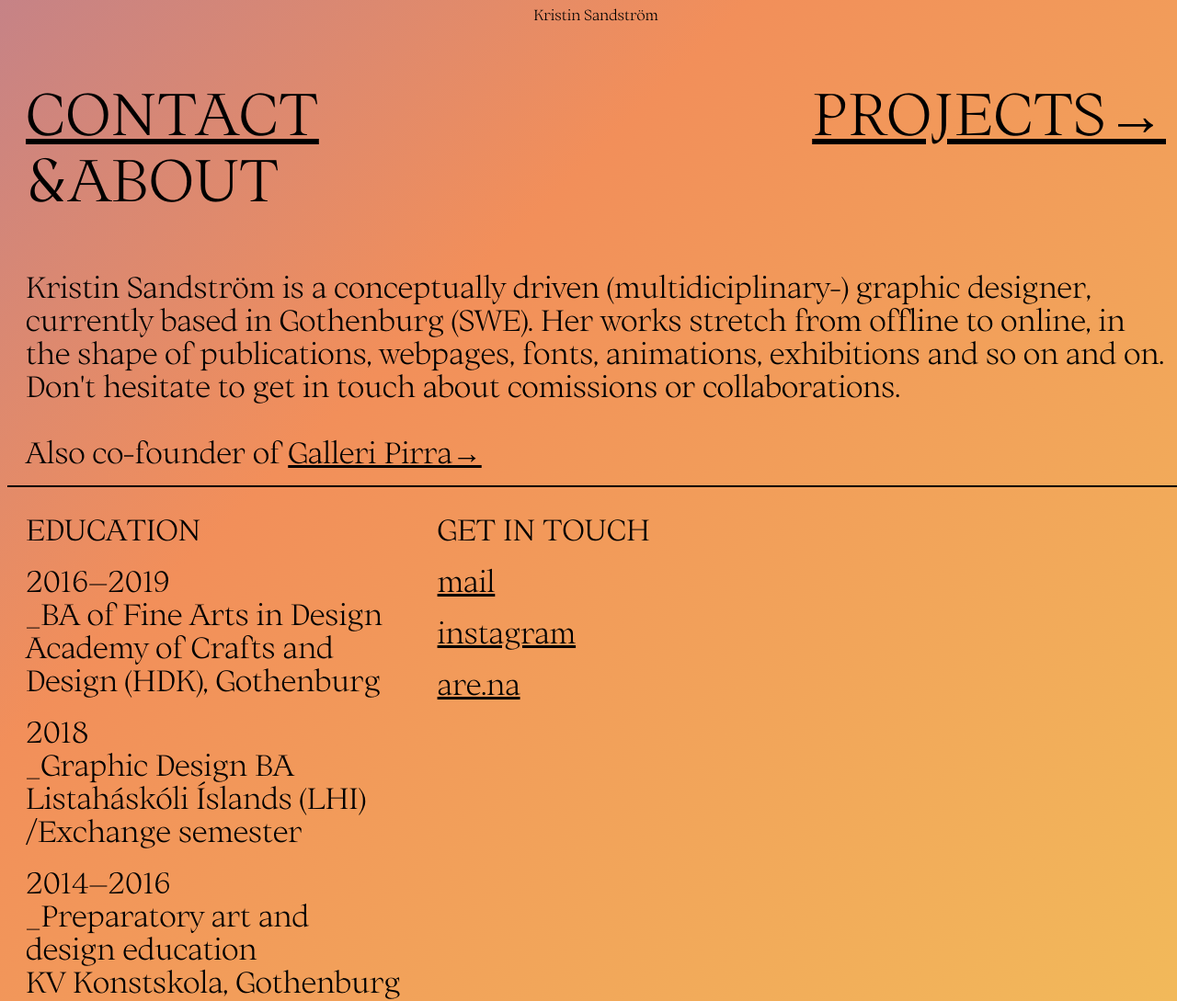
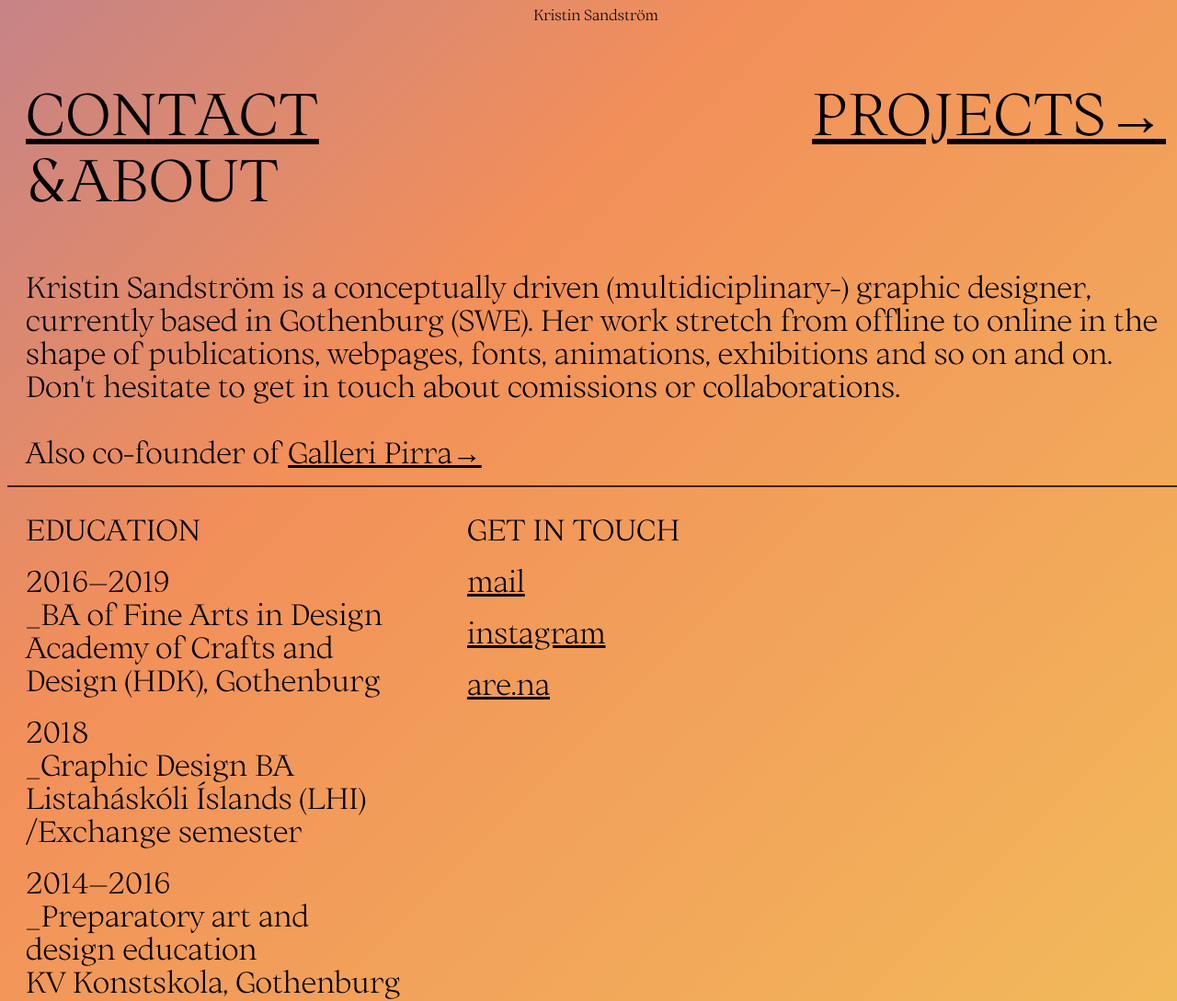
Before and after one commit to kristinsandstrom/portfolio, a plain HTML site: page contact.html in a window 1280 px wide. Shown: the top 1089 px of the page at 92% size. Drawn offline with Linux system fonts and the light colour scheme.

Commit message:
Update contact.html

```diff
--- a/contact.html
+++ b/contact.html
@@ -2,20 +2,38 @@
 
 <link rel="stylesheet" type="text/css" href="startpage.css">
 <meta charset="UTF-8">
+
 <meta name="viewport" content="width=device-width, initial-scale=1.0">
 <link rel="shortcut icon" href="img/favicon.ico" type="image/x-icon">
 <link rel="icon" href="img/favicon.ico" type="image/x-icon">
 
-<title>Kristin Sandström</title>
+<meta name="description" content="Kristin Sandström is a multidiciplinary graphic designer working with conceptual ideas both offline and online.">
+<meta property="og:title" content="Kristin Sandström">
+<meta property="og:site_name" content="Kristin Sandström">
+<meta property="og:url" content="https://kristinsandstrom.se/">
+<meta property="og:type" content="website">
+<meta name="robots" content="project">
+<meta property="og:description" content="Kristin Sandström is a multidiciplinary graphic designer working with conceptual ideas both offline and online. Based in Gothenburg (SWE).">
+<meta name="author" content="about">
+<meta name="keywords" content="graphic design portfolio kristin sandström">
+
+<title>Contact&About</title>
 
 </head>
+
+
 <p>Kristin Sandström</p>
+
 <body>
+
 
 	<div class="header">
 	<h1 class="contact"><u>Contact</u> <br>&about</h1> <h1 class="projects"><a href="projects.html"><u>projects→</u></a></h1>
 </div>
-	<h2 id="first-text">Kristin Sandström is a conceptually driven (multidiciplinary-) graphic designer, currently based in Gothenburg (SWE). Her works stretch from offline to online, in the shape of publications, webpages, fonts, animations, exhibitions and so on and on. Don't hesitate to get in touch about comissions or collaborations.
+
+<div class="content">
+
+	<h2 id="first-text">Kristin Sandström is a conceptually driven (multidiciplinary-) graphic designer, currently based in Gothenburg (SWE). Her work stretch from offline to online in the shape of publications, webpages, fonts, animations, exhibitions and so on and on. Don't hesitate to get in touch about comissions or collaborations.
 		<br>
 		<br>
 		Also co-founder of <u><a href="https://galleripirra.se/" target="_blank">Galleri Pirra→</a></u>
@@ -25,7 +43,7 @@
 	 <div id="line">
 
 	 <svg height="10" width="100%">
-	   <line x1="0%" y1="1" x2="100%" y2="1" style="stroke:black;stroke-width:2" />
+	   <line x1="0%" y1="1" x2="100%" y2="1" style="stroke:black;stroke-width:1.7" />
 	   Sorry, your browser does not support inline SVG.
 	 </svg>
 
@@ -41,6 +59,7 @@
 	<h2>2014–2016 <br>_Preparatory art and<br> design education<br> KV Konstskola, Gothenburg
 	</h2>
 	<br>
+	<h2><i>For a full resume get in touch</i></h2>
 </div>
 	<div class="links">
 	<h2>GET IN TOUCH</h2>
@@ -53,6 +72,7 @@
 
 
 </div>
+</div>
 
 
 
```
